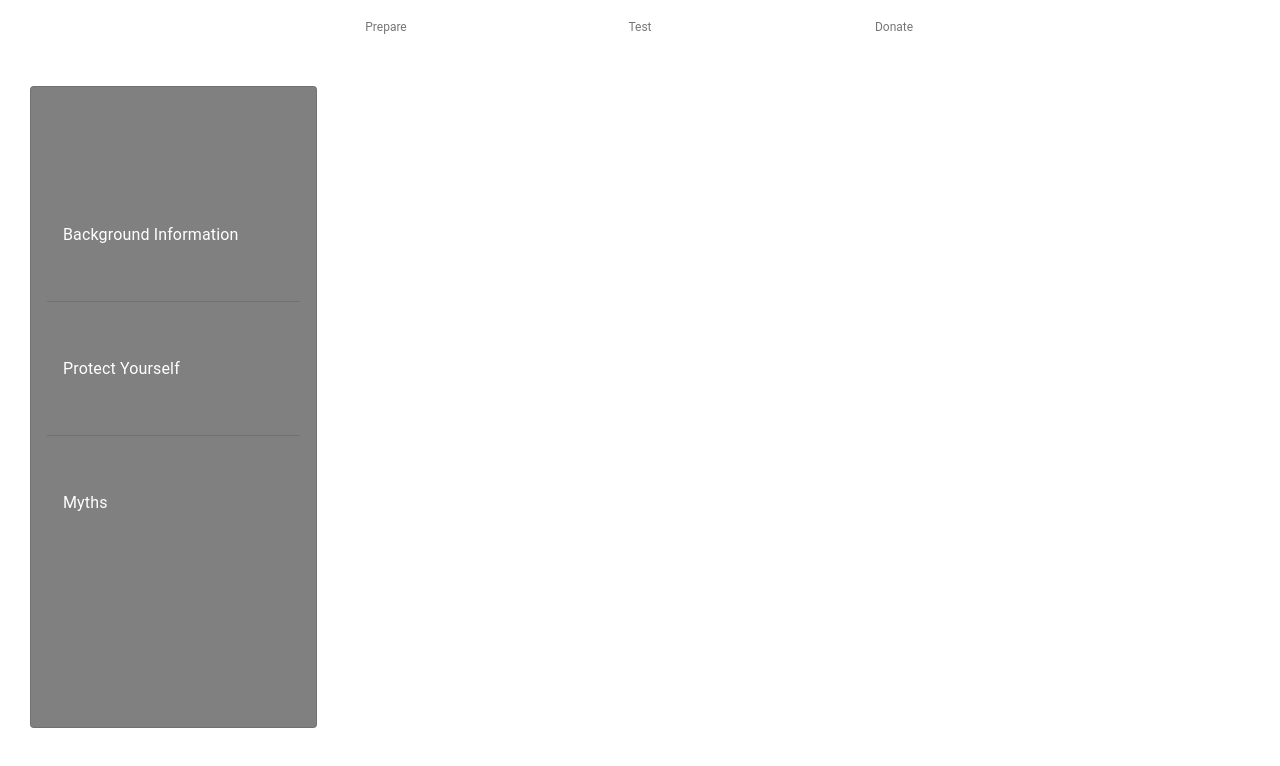
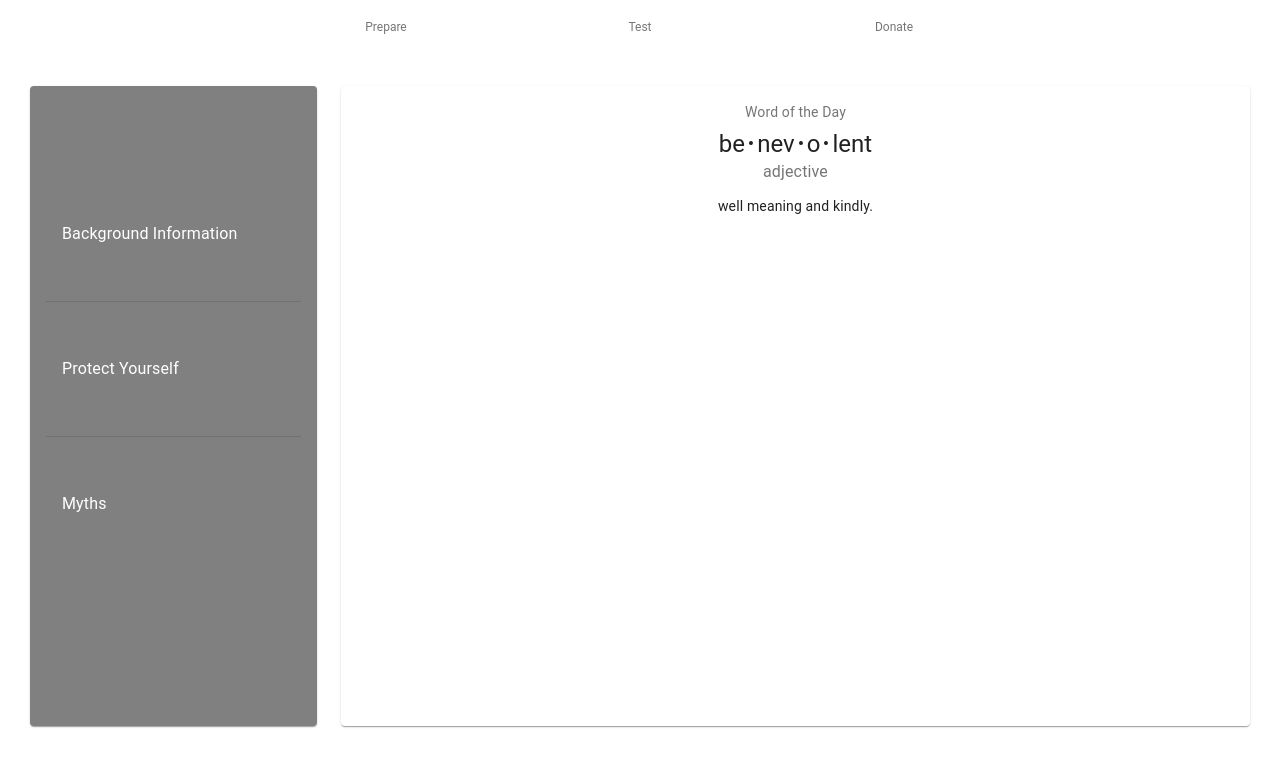
Before and after one commit to boconno808/Chrono, a React (Create React App) app in the folder coronovirus/: page /coronovirus/prepare in a window 1280 px wide. Shown: the top 766 px of the page. Built offline with nearby package versions, Linux system fonts and the light colour scheme.

Commit message:
getting rid of unused imports

```diff
--- /dev/null
+++ b/coronovirus/src/components/BackgroundInfo.js
@@ -0,0 +1,46 @@
+import React from 'react';
+import { makeStyles } from '@material-ui/core/styles';
+import Card from '@material-ui/core/Card';
+import CardActions from '@material-ui/core/CardActions';
+import CardContent from '@material-ui/core/CardContent';
+import Button from '@material-ui/core/Button';
+import Typography from '@material-ui/core/Typography';
+
+const useStyles = makeStyles({
+  root: {
+    minWidth: 275,
+  },
+  bullet: {
+    display: 'inline-block',
+    margin: '0 2px',
+    transform: 'scale(0.8)',
+  },
+  title: {
+    fontSize: 14,
+  },
+  pos: {
+    marginBottom: 12,
+  },
+});
+
+export default function BackgroundInfo() {
+  const classes = useStyles();
+  const bull = <span className={classes.bullet}>•</span>;
+
+  return (
+    <div>
+      <Typography className={classes.title} color="textSecondary" gutterBottom>
+        Word of the Day
+      </Typography>
+      <Typography variant="h5" component="h2">
+        be{bull}nev{bull}o{bull}lent
+      </Typography>
+      <Typography className={classes.pos} color="textSecondary">
+        adjective
+      </Typography>
+      <Typography variant="body2" component="p">
+        well meaning and kindly.
+      </Typography>
+      </div>
+  );
+}
--- a/coronovirus/src/components/Prepare.js
+++ b/coronovirus/src/components/Prepare.js
@@ -1,16 +1,13 @@
 import React from "react";
 import { makeStyles } from '@material-ui/core/styles';
 import Card from '@material-ui/core/Card';
-import CardActions from '@material-ui/core/CardActions';
 import CardContent from '@material-ui/core/CardContent';
-import Button from '@material-ui/core/Button';
 import Grid from '@material-ui/core/Grid';
-import Typography from '@material-ui/core/Typography';
-import { sizing } from '@material-ui/system';
 import List from '@material-ui/core/List';
 import ListItem from '@material-ui/core/ListItem';
 import ListItemText from '@material-ui/core/ListItemText';
 import Divider from '@material-ui/core/Divider';
+import BackgroundInfo from './BackgroundInfo'
 
 const useStyles = makeStyles({
   root:{
@@ -21,10 +18,15 @@
     maxWidth: 360,
     backgroundColor: 'grey',
   },
-  card: {
-    minWidth: 250,
+  menu: {
+    minWidth: "20%",
     height: '80vh',
     backgroundColor: 'grey',
+  },
+  card: {
+    minWidth: "20%",
+    height: '80vh',
+    backgroundColor: 'white',
   },
   dividers:{
     paddingTop: "20%",
@@ -48,8 +50,8 @@
       container
       spacing={3}
       >
-        <Grid item xs={6} sm={3}>
-          <Card className={classes.card} variant="outlined">
+        <Grid item xs={3}>
+          <Card className={classes.menu}>
             <CardContent className={classes.cardPadding}>
             <List component="nav" className={classes.list}>
               <ListItem button className={classes.dividers}>
@@ -66,6 +68,13 @@
             </CardContent>
           </Card>
       </Grid>
+      <Grid item xs={9}>
+        <Card className={classes.card}>
+          <CardContent>
+            <BackgroundInfo/>
+          </CardContent>
+        </Card>
+      </Grid>
     </Grid>
     </div>
   );
```
